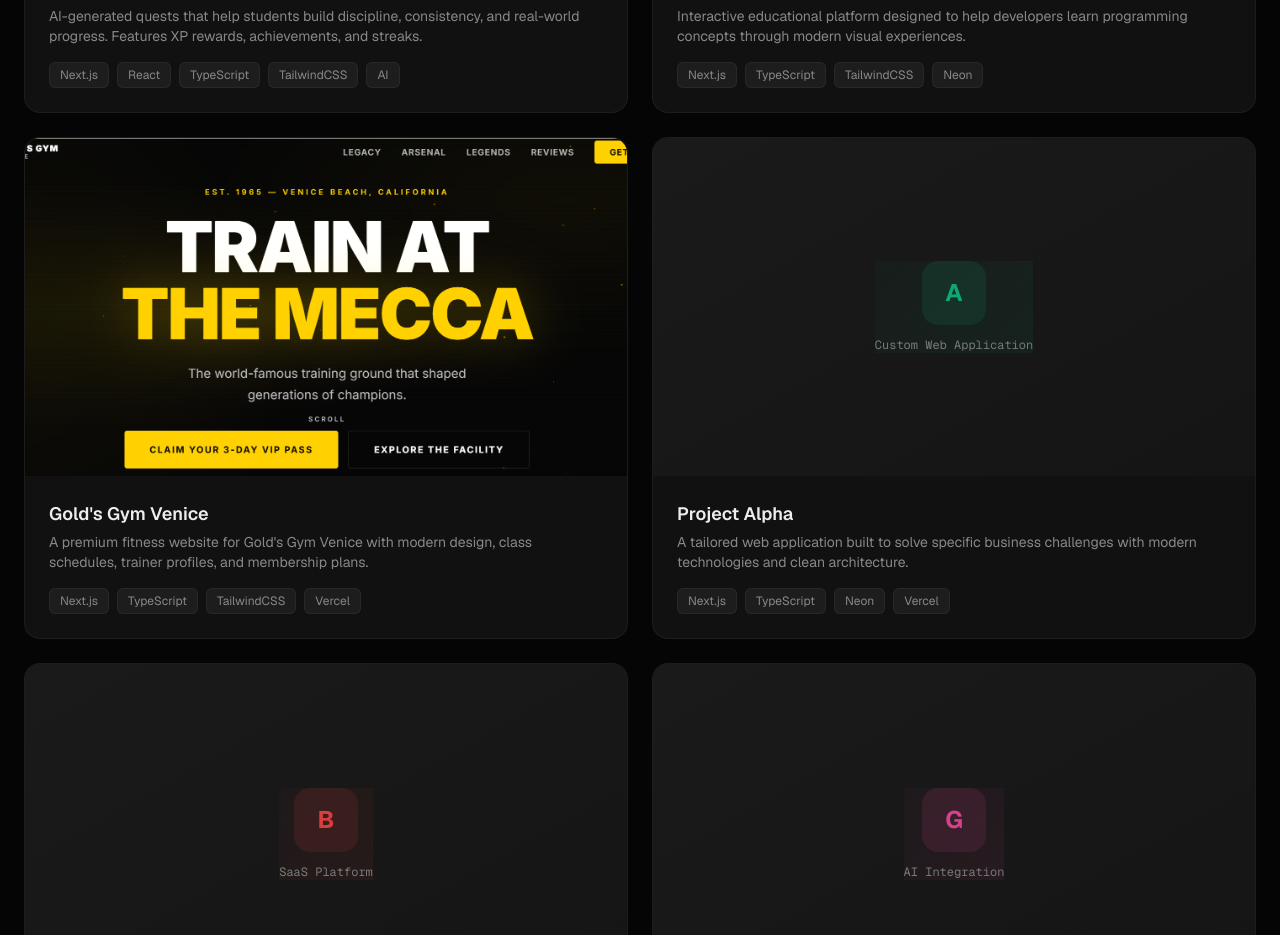
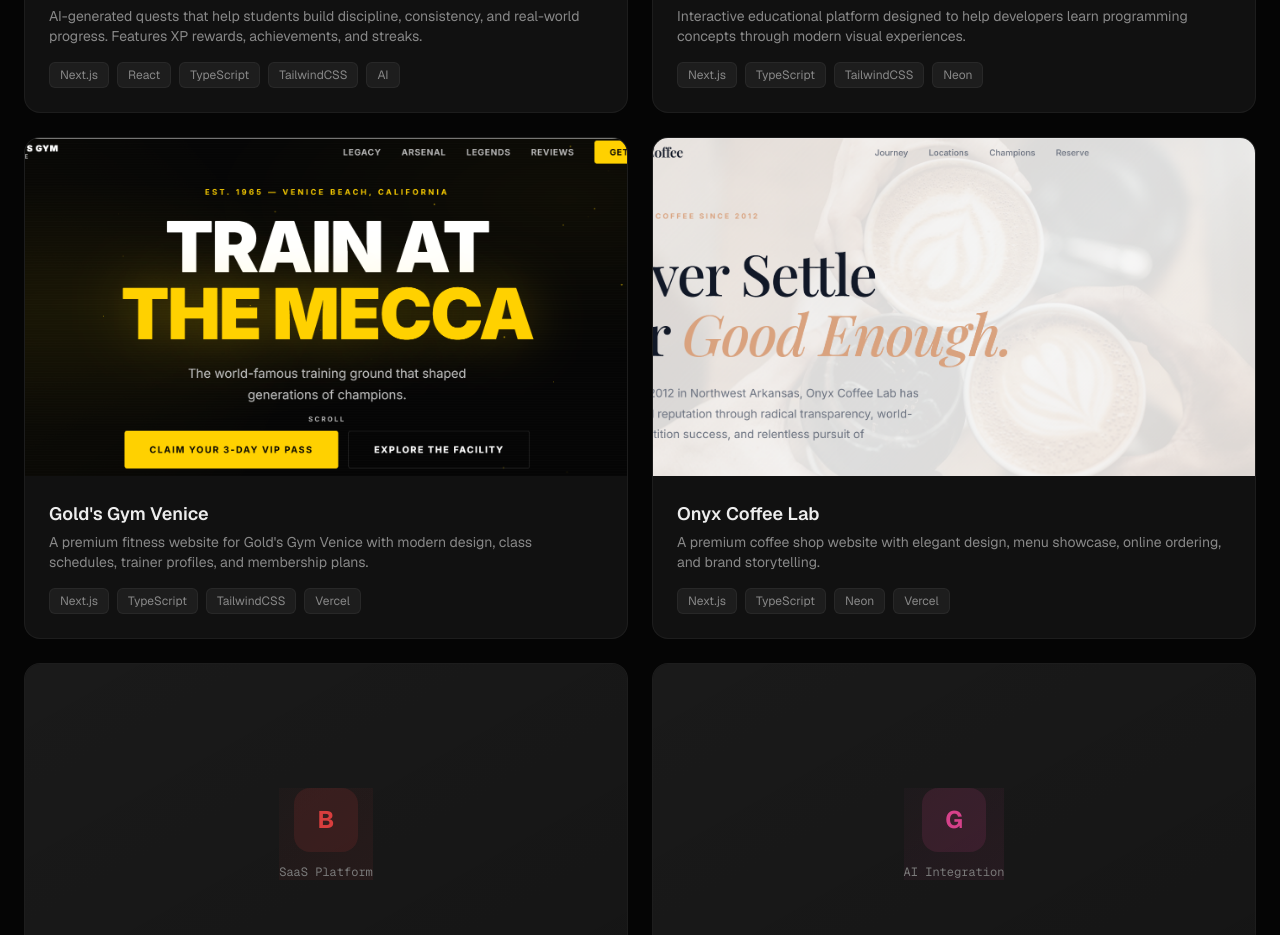
Before and after one commit to yuvraj001q/matrix-dopers, a Next.js app: page / in a window 1280 px wide. Shown: the part 2060-2995 px from the top of the page. Built offline with nearby package versions, Linux system fonts and the light colour scheme.

Commit message:
feat: replace Project Alpha with Onyx Coffee Lab

```diff
--- a/src/components/Hero.tsx
+++ b/src/components/Hero.tsx
@@ -25,11 +25,11 @@
     link: "https://golds-gym-venice.vercel.app/",
   },
   {
-    name: "Project Alpha",
-    category: "Custom Web Application",
-    image: "/projects/alpha.png",
+    name: "Onyx Coffee Lab",
+    category: "Cafe & Restaurant Website",
+    image: "/projects/cafe.png",
     color: "#10B981",
-    link: "",
+    link: "https://onyxcoffeelab.netlify.app/",
   },
   {
     name: "Project Beta",
--- a/src/components/Projects.tsx
+++ b/src/components/Projects.tsx
@@ -37,14 +37,15 @@
     link: "https://golds-gym-venice.vercel.app/",
   },
   {
-    name: "Project Alpha",
-    category: "Custom Web Application",
+    name: "Onyx Coffee Lab",
+    category: "Cafe & Restaurant Website",
     description:
-      "A tailored web application built to solve specific business challenges with modern technologies and clean architecture.",
+      "A premium coffee shop website with elegant design, menu showcase, online ordering, and brand storytelling.",
     tech: ["Next.js", "TypeScript", "Neon", "Vercel"],
     color: "#10B981",
-    initial: "A",
-    image: "",
+    initial: "O",
+    image: "/projects/cafe.png",
+    link: "https://onyxcoffeelab.netlify.app/",
   },
   {
     name: "Project Beta",
```
Also changed, not shown: public/projects/cafe.png (added).
